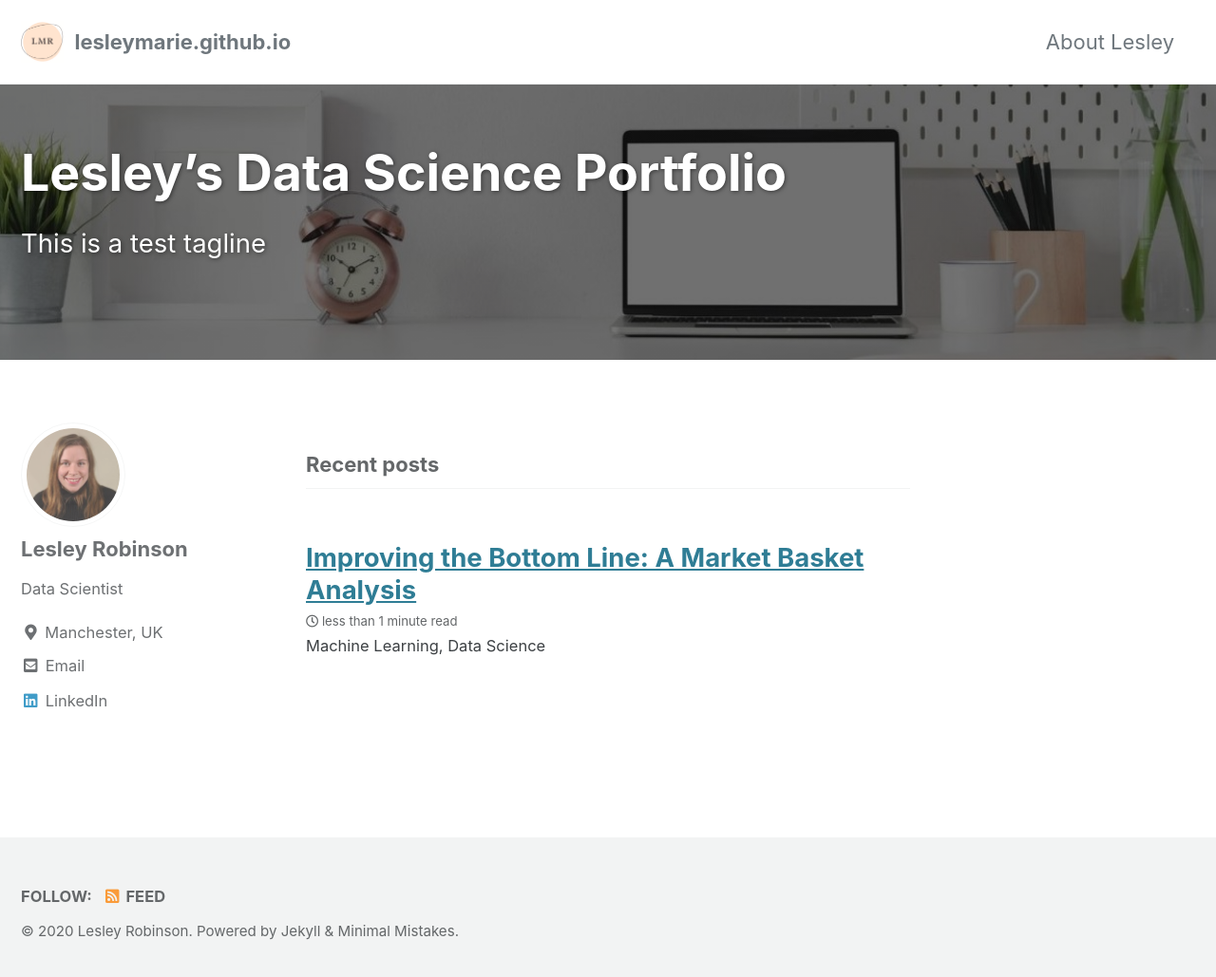
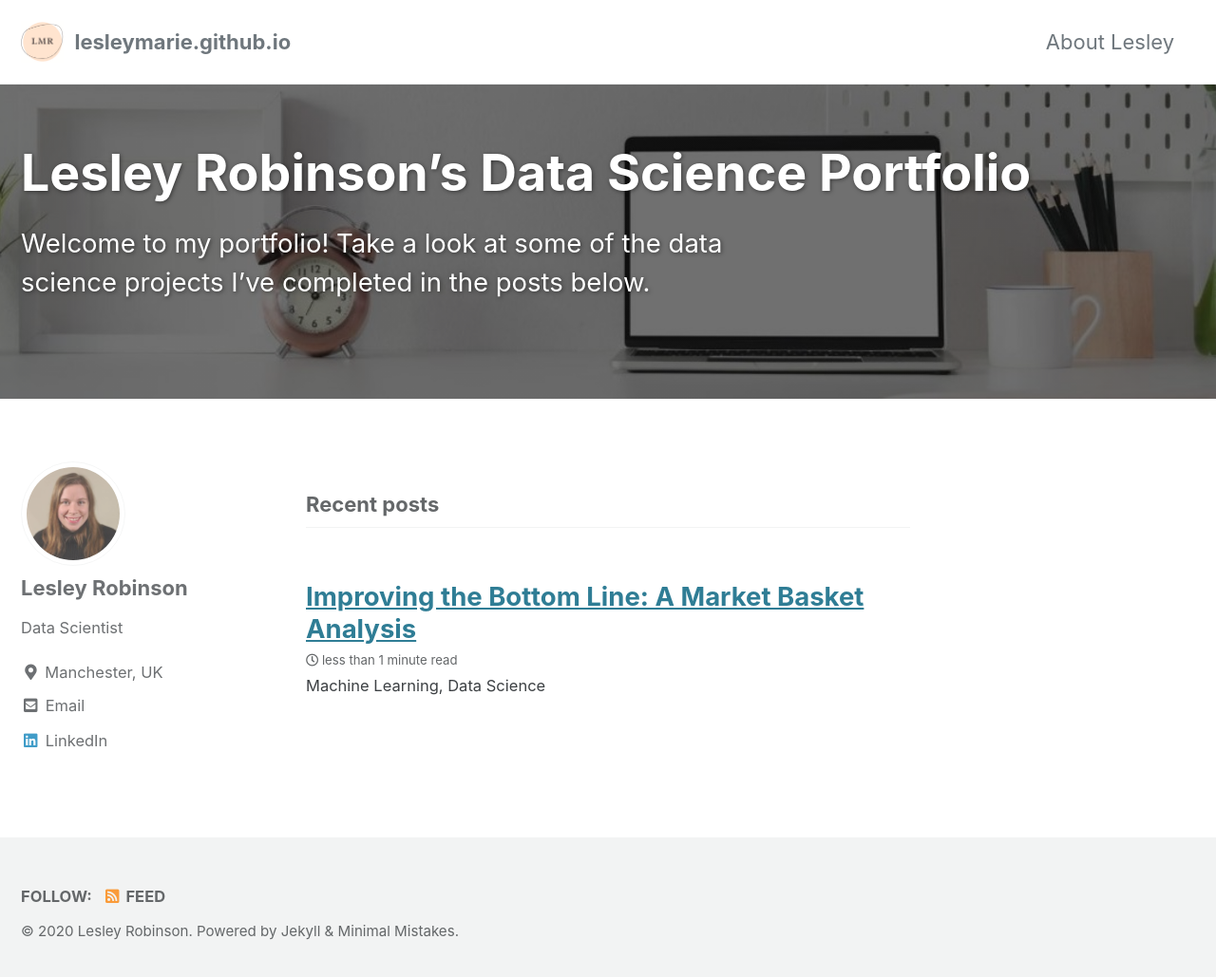
Before and after one commit to lesleymarie/lesleymarie.github.io, a Jekyll site: the page built from index.html, in a window 1280 px wide and 1037 px high. Shown: the top 1029 px of the window at 95% size. Built offline with Jekyll 4.4.1, drawn with Linux system fonts in a browser that asks for light colours; cached includes are drawn as plain includes; the list of posts is cut into pages by our own code.

Commit message:
new tagline

```diff
--- a/index.html
+++ b/index.html
@@ -1,8 +1,9 @@
 ---
 layout: home
 author_profile: true
-title: "Lesley's Data Science Portfolio"
-tagline: "This is a test tagline"
+title: "Lesley Robinson's Data Science Portfolio"
+tagline: "Welcome to my portfolio! Take a look at some of the data science
+projects I've completed in the posts below."
 header:
   overlay_image: "/images/workspace.jpg"
   overlay_filter: 0.5
```
